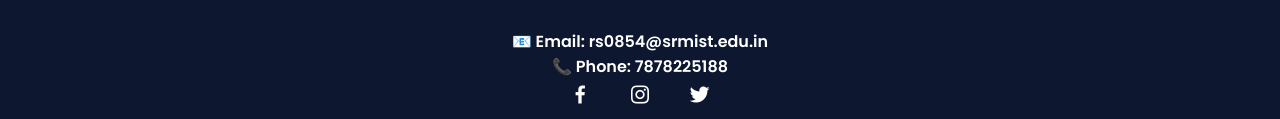
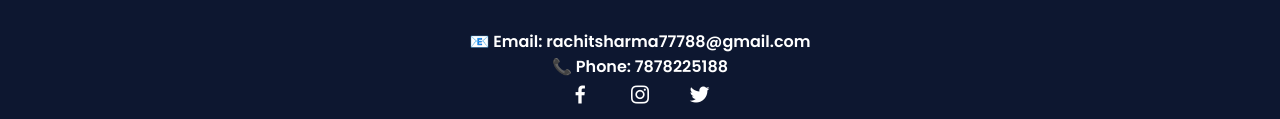
Before and after one commit to rachitzzz/Portfolio, a plain HTML site: page index.html in a window 1280 px wide. Shown: the part 4314-4433 px from the top of the page. Drawn offline with nearby package versions, Linux system fonts and the light colour scheme.

Commit message:
Update index.html

```diff
--- a/index.html
+++ b/index.html
@@ -276,7 +276,7 @@
     <footer class="footer">
         <p class="footer__title">Rachit Sharma</p>
         <div class="contact-details">
-            <p>📧 Email: rs0854@srmist.edu.in</p>
+            <p>📧 Email: rachitsharma77788@gmail.com</p>
             <p>📞 Phone: 7878225188</p>
         <div class="footer__social">
             <a href="https://www.facebook.com" class="footer__icon"><i class='bx bxl-facebook'></i></a>
```
